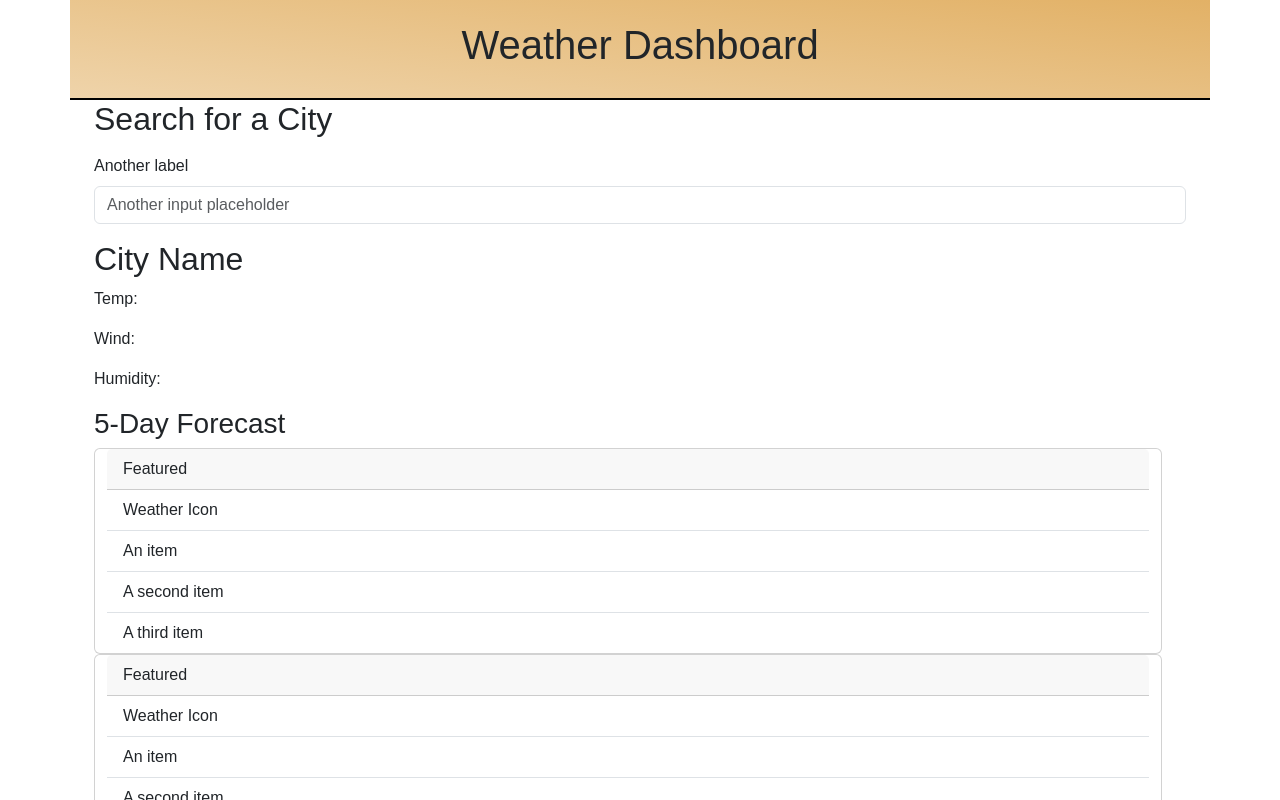
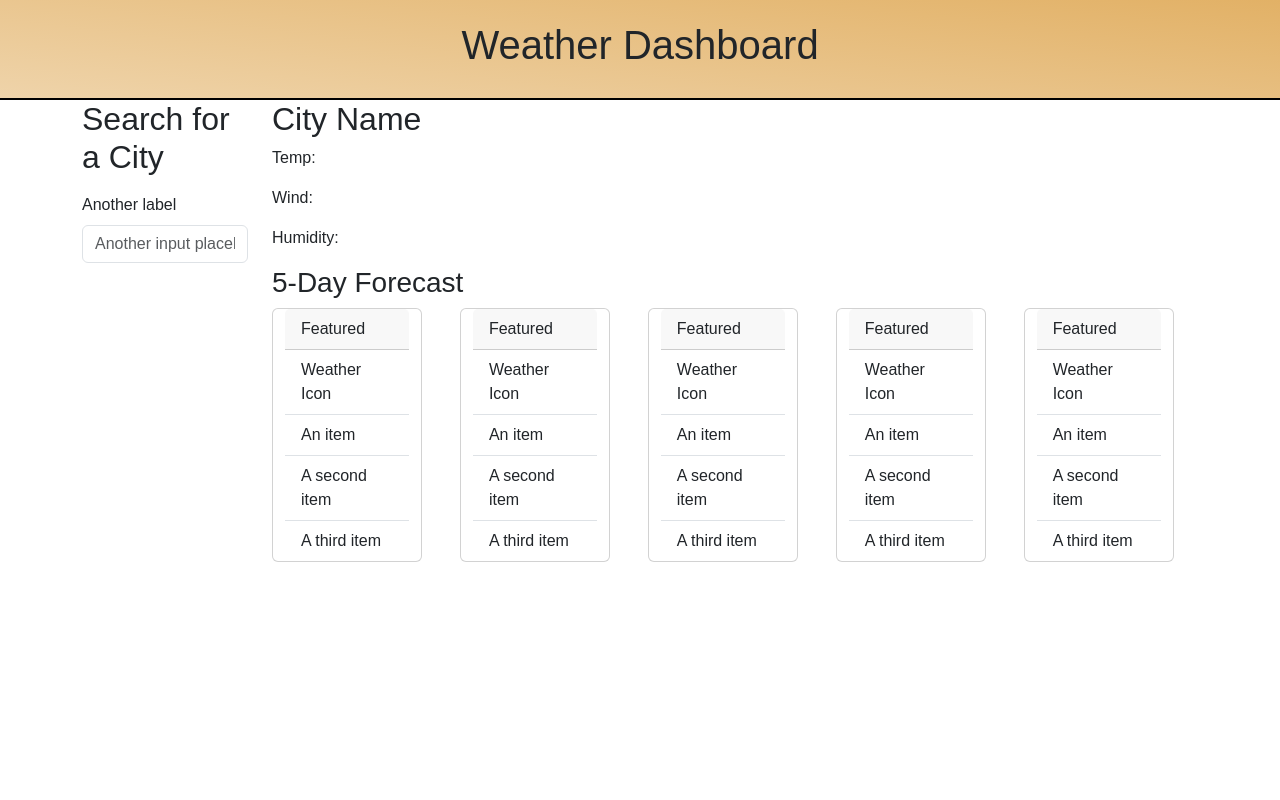
Before and after one commit to a-down/weather-dashboard, a plain HTML site: page index.html in a window 1280 px wide. Shown: the top 800 px of the page. Drawn offline with nearby package versions, Linux system fonts and the light colour scheme.

Commit message:
basic bootstrap on large screen

```diff
--- a/assets/css/style.css
+++ b/assets/css/style.css
@@ -11,4 +11,5 @@ header {
   height: 100px;
   background: var(--primary-gradient);
   border-bottom: 2px solid black;
+  width: 100%;
 }
--- a/index.html
+++ b/index.html
@@ -10,7 +10,7 @@
 </head>
 
 <body>
-  <header class="container d-flex justify-content-center align-items-center">
+  <header class="container-fluid d-flex justify-content-center align-items-center">
     <h1>Weather Dashboard</h1>
     <!-- simple header col=12 -->
       <!-- h1 col=6? -->
@@ -19,8 +19,8 @@
   </header>
 
   <main class="container">
-
-      <div class="container col-12">
+    <div class="row">
+      <div class="col-12 col-md-2 p-10">
         <div class="mb-3">
           <h2>Search for a City</h2>
         </div>
@@ -31,7 +31,7 @@
         </div>
       </div>
 
-      <div class="container col=12">
+      <div class="container col-12 col-md-10 pt-100px">
         <div>
           <h2>City Name</h2>
           <p>Temp:</p>
@@ -39,13 +39,13 @@
           <p>Humidity:</p>
         </div>
 
-        <div class="col=12">
+        <div class="col-12">
           <div class="row">
             <h3>5-Day Forecast</h3>
           </div>
 
-          <div class="container row">
-            <div class="card">
+          <div class="container row justify-content-between">
+            <div class="card col-12 col-md-2">
               <div class="card-header">
                 Featured
               </div>
@@ -57,7 +57,7 @@
               </ul>
             </div>
 
-            <div class="card">
+            <div class="card col-12 col-md-2">
               <div class="card-header">
                 Featured
               </div>
@@ -69,7 +69,7 @@
               </ul>
             </div>
 
-            <div class="card">
+            <div class="card col-12 col-md-2">
               <div class="card-header">
                 Featured
               </div>
@@ -81,7 +81,7 @@
               </ul>
             </div>
 
-            <div class="card">
+            <div class="card col-12 col-md-2">
               <div class="card-header">
                 Featured
               </div>
@@ -93,7 +93,7 @@
               </ul>
             </div>
 
-            <div class="card">
+            <div class="card col-12 col-md-2">
               <div class="card-header">
                 Featured
               </div>
@@ -110,7 +110,7 @@
         </div>
       </div>
 
-
+    </div>
     <!-- container across whole page -->
       <!-- container on the left side -->
         <!-- 1 row -->
```
